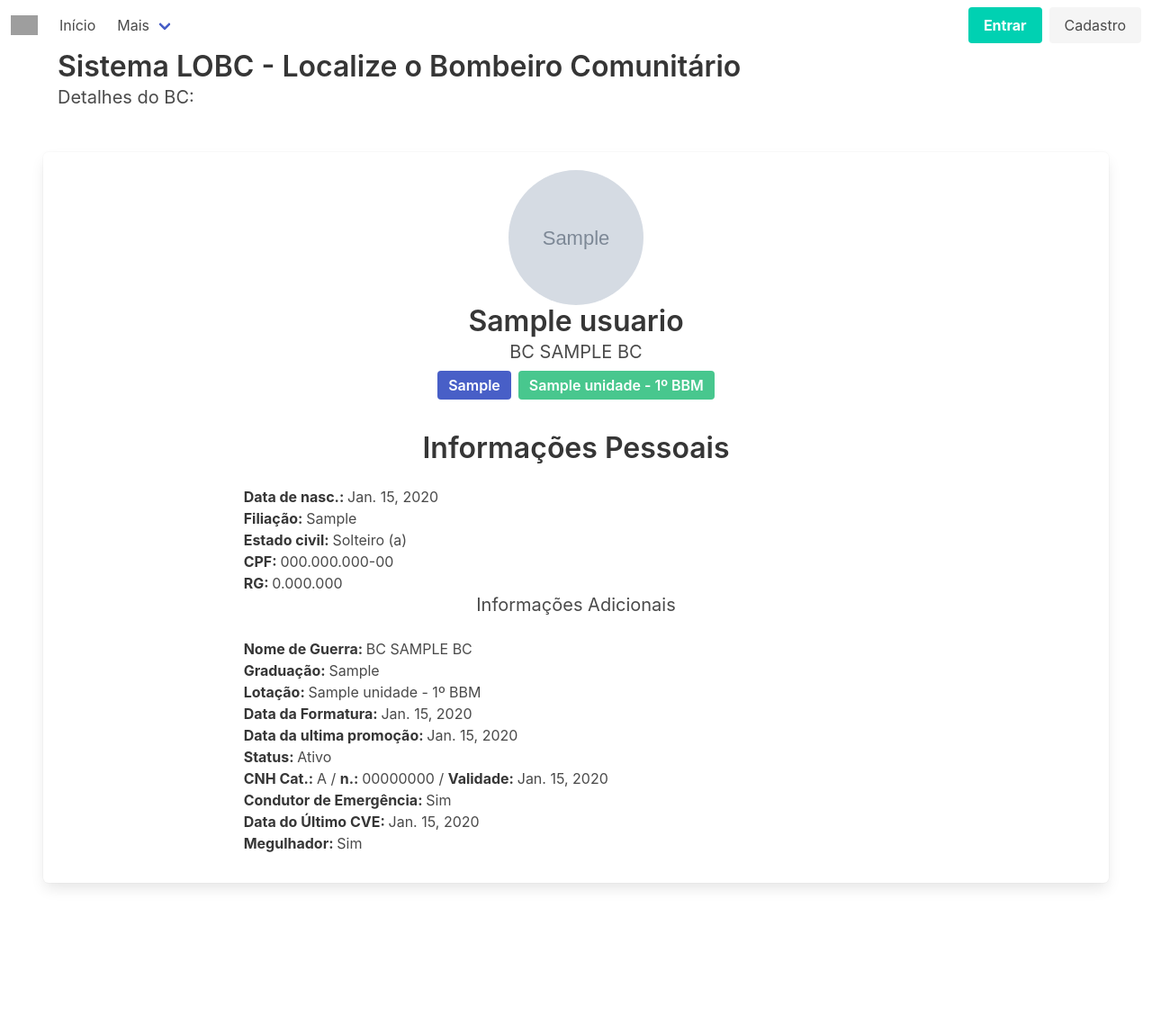
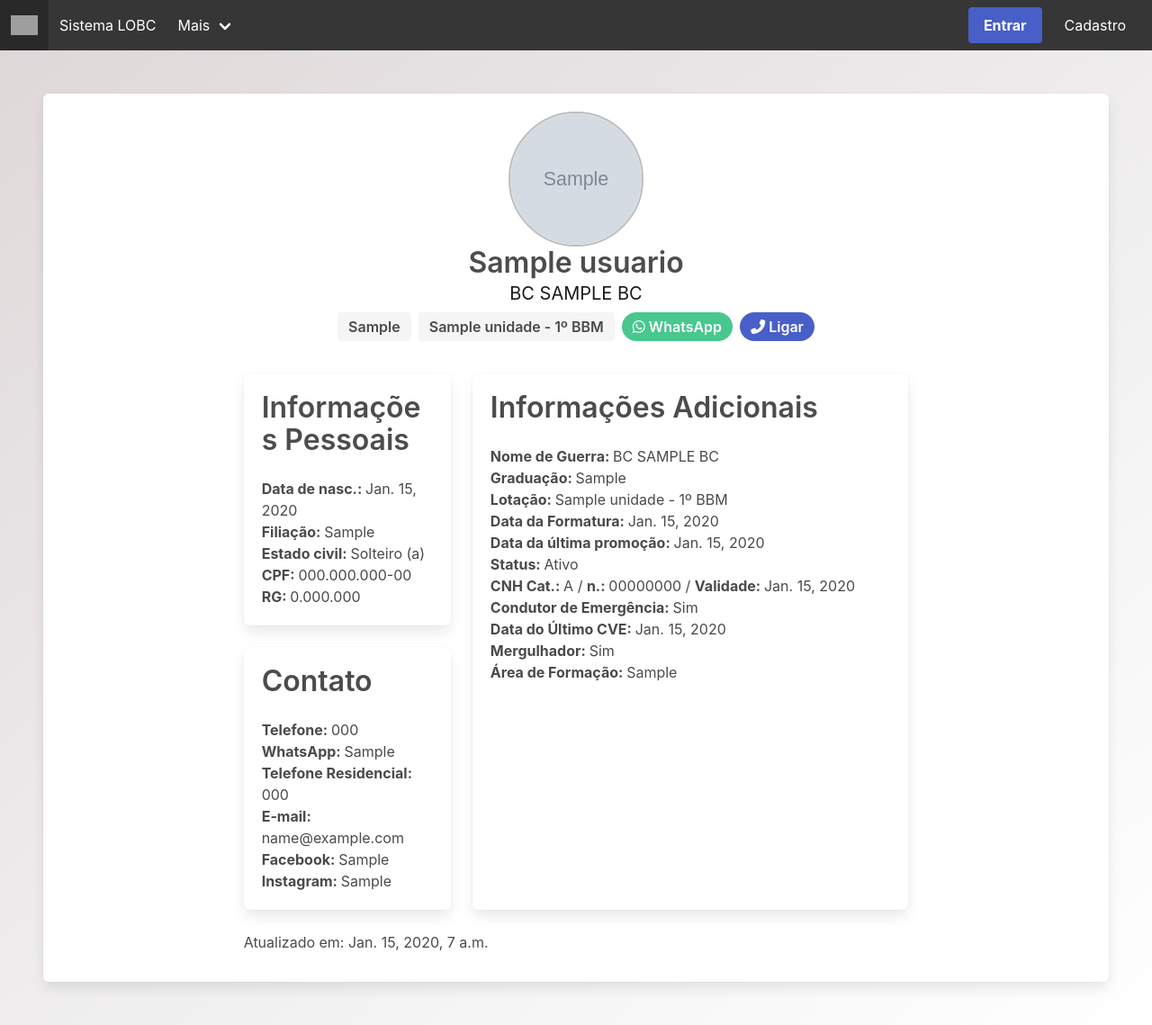
Before and after one commit to joaopaulozorek/cbmsc-lobc, a Django app: a page that uses bcs/templates/bcs/base.html in a window 1280 px wide. Shown: the whole page at 90% size. Before the commit the page ends 987 px from the top, so only its background shows below. Run offline with Django 3.2, Linux system fonts and the light colour scheme; tables that the repository leaves empty hold one stand-in row (values such as "Sample post"); grey boxes marked "Sample" are stand-in pictures; some libraries are stand-ins or nearby versions; grey boxes are pictures that could not be loaded.

Commit message:
modificando o layout de bc_datail.html

```diff
--- a/bcs/models.py
+++ b/bcs/models.py
@@ -124,6 +124,9 @@ class Usuario(models.Model):
 	def get_estado_civil(self):
 		return USUARIO_ESTADO_CIVIL_CHOICES[self.usu_estado_civil][1]
 
+	def get_escolaridade(self):
+		return USUARIO_ESCOLARIDADE_CHOICES[self.usu_escolaridade][1]
+
 	def __str__(self):
 		return self.usu_nome
 
--- a/bcs/static/css/bcs.css
+++ b/bcs/static/css/bcs.css
@@ -3,4 +3,5 @@
   width: 150px;
   height: 150px;
   border-radius: 50%;
+  border: 2px solid #bdbdbd;
 }
--- a/bcs/templates/bcs/base.html
+++ b/bcs/templates/bcs/base.html
@@ -10,7 +10,7 @@
   </head>
   <body>
 
-    <nav class="navbar" role="navigation" aria-label="main navigation">
+    <nav class="navbar is-dark" role="navigation" aria-label="main navigation">
   <div class="navbar-brand">
     <a class="navbar-item" href="https://www.cbm.sc.gov.br/">
       <img src="https://www.cbm.sc.gov.br/images/imagens/Logo_pqueno.png" width="30" height="30">
@@ -26,7 +26,7 @@
   <div id="navbarBasicExample" class="navbar-menu">
     <div class="navbar-start">
       <a class="navbar-item" href="/">
-        Início
+        Sistema LOBC
       </a>
 
       <div class="navbar-item has-dropdown is-hoverable">
@@ -49,10 +49,10 @@
     <div class="navbar-end">
       <div class="navbar-item">
         <div class="buttons">
-          <a class="button is-primary">
+          <a class="button is-link">
             <strong>Entrar</strong>
           </a>
-          <a class="button is-light">
+          <a class="button is-dark">
             Cadastro
           </a>
         </div>
@@ -77,4 +77,6 @@
   });
 });
   </script>
+  <script src="https://kit.fontawesome.com/1991a555c4.js" crossorigin="anonymous"></script>
+
 </html>
--- a/bcs/templates/bcs/bc_detail.html
+++ b/bcs/templates/bcs/bc_detail.html
@@ -2,10 +2,7 @@
 {%load static %}
 {% block content %}
 
-<div class="container">
-  <h1 class="title">Sistema LOBC - Localize o Bombeiro Comunitário</h1>
-  <h2 class="subtitle">Detalhes do BC:</h2>
-</div>
+<div class="hero is-medium is-light is-bold">
 
   <section class="section">
 
@@ -23,9 +20,22 @@
             <p class="title">{{bc.bc_usuario.usu_nome}}</p>
             <p class="subtitle">{{bc}}</p>
             <p class="title">
-            <span class="tag is-link is-medium">{{bc.bc_graduacao}}</span>
-            <span class="tag is-success is-medium">{{bc.bc_usuario.usu_lotacao}}</span>
+              <span class="tag is-medium">{{bc.bc_graduacao}}</span>
+              <span class="tag is-medium">{{bc.bc_usuario.usu_lotacao}}</span>
+              <a href="https://api.whatsapp.com/send?phone=55{{bc.bc_usuario.usu_whatsapp}}" target="_blank">
+                <span class="tag is-success is-rounded is-medium">
+                  <i class="fab fa-whatsapp"></i>
+                  ⁪⁪&nbsp;WhatsApp
+                </span>
+              </a>
+              <a href="tel:{{bc.bc_usuario.usu_telefone}}" target="_blank">
+                <span class="tag is-link is-rounded is-medium">
+                  <i class="fas fa-phone-alt"></i>
+                  &nbsp;Ligar
+                </span>
+              </a>
             </p>
+
           </div>
 
 
@@ -33,18 +43,40 @@
             <!-- START ARTICLE -->
             <div class="article">
               <br>
-              <p class="title has-text-centered">Informações Pessoais</p>
+              <div class="tile is-ancestor">
+                <div class="tile is-4 is-vertical is-parent">
+                  <div class="tile is-child box">
+                    <p class="title">Informações Pessoais</p>
                     <p><strong>Data de nasc.: </strong>{{bc.bc_usuario.usu_data_de_nascimento}}</p>
                     <p><strong>Filiação: </strong>{{bc.bc_usuario.usu_filiacao}}</p>
                     <p><strong>Estado civil: </strong>{{bc.bc_usuario.get_estado_civil}}</p>
                     <p><strong>CPF: </strong>000.000.000-00</p>
                     <p><strong>RG: </strong>0.000.000</p>
-              <p class="subtitle has-text-centered">Informações Adicionais</p>
+                  </div>
+                  <div class="tile is-child box">
+                    <p class="title">Contato</p>
+                    <p><strong>Telefone: </strong>{{bc.bc_usuario.usu_telefone}}</p>
+                    <p><strong>WhatsApp: </strong>{{bc.bc_usuario.usu_whatsapp}}</p>
+                    {% if bc.bc_usuario.usu_telefone_residencial %}
+                    <p><strong>Telefone Residencial: </strong>{{bc.bc_usuario.usu_telefone_residencial}}</p>
+                    {% endif %}
+                    <p><strong>E-mail: </strong>{{bc.bc_usuario.usu_email}}</p>
+                    {% if bc.bc_usuario.usu_facebook %}
+                    <p><strong>Facebook: </strong>{{bc.bc_usuario.usu_facebook}}</p>
+                    {% endif %}
+                    {% if bc.bc_usuario.usu_instagram %}
+                    <p><strong>Instagram: </strong>{{bc.bc_usuario.usu_instagram}}</p>
+                    {% endif %}
+                  </div>
+                </div>
+                <div class="tile is-parent">
+                  <div class="tile is-child box">
+                    <p class="title">Informações Adicionais</p>
                     <p><strong>Nome de Guerra: </strong>{{bc}}</p>
                     <p><strong>Graduação: </strong>{{bc.bc_graduacao}}</p>
                     <p><strong>Lotação: </strong>{{bc.bc_usuario.usu_lotacao}}</p>
                     <p><strong>Data da Formatura: </strong>{{bc.bc_data_formatura}}</p>
-              <p><strong>Data da ultima promoção: </strong>{{bc.bc_data_ultima_promocao}}</p>
+                    <p><strong>Data da última promoção: </strong>{{bc.bc_data_ultima_promocao}}</p>
                     <p><strong>Status: </strong>{{bc.get_situacao}}</p>
                     {% if not bc.bc_cnh %}
                     <p><strong>CNH: </strong>Não Possui</p>
@@ -56,16 +88,25 @@
                     <p><strong>Data do Último CVE: </strong>{{bc.bc_cnh.cnh_ultimo_cve}}</p>
                     {% endif %}
                     {% if bc.bc_mergulhador %}
-                <p><strong>Megulhador: </strong>Sim</p>
+                    <p><strong>Mergulhador: </strong>Sim</p>
                     {% else %}
-                <p><strong>Megulhador: </strong>Não</p>
+                    <p><strong>Mergulhador: </strong>Não</p>
+                    {% endif %}
+                    {% if bc.bc_usuario.usu_escolaridade %}
+                    <p><strong>Escolaridade: </strong>{{bc.bc_usuario.get_escolaridade}}</p>
+                    {% endif %}
+                    {% if bc.bc_usuario.usu_area_de_formacao %}
+                    <p><strong>Área de Formação: </strong>{{bc.bc_usuario.usu_area_de_formacao}}</p>
                     {% endif %}
 
-
+                  </div>
+                </div>
+              </div>
+              <span>Atualizado em: {{bc.bc_usuario.usu_ultima_atualizacao}}</span>
             </div>
           </div>
         </div>
       </div>
     </section>
-
+  </div>
   {% endblock %}
--- a/bcs/templates/bcs/bc_list.html
+++ b/bcs/templates/bcs/bc_list.html
@@ -3,7 +3,7 @@
 <section class="section">
     <div class="container">
       <h1 class="title">Sistema LOBC - Localize o Bombeiro Comunitário</h1>
-    <h2 class="subtitle">Lista de Bombeiros Cominitários:</h2>
+    <h2 class="subtitle">Lista de Bombeiros Comunitários:</h2>
 
     <ul>
     {% for bc in bcs %}
```
Lines whose indentation alone changed are shown as unchanged.
